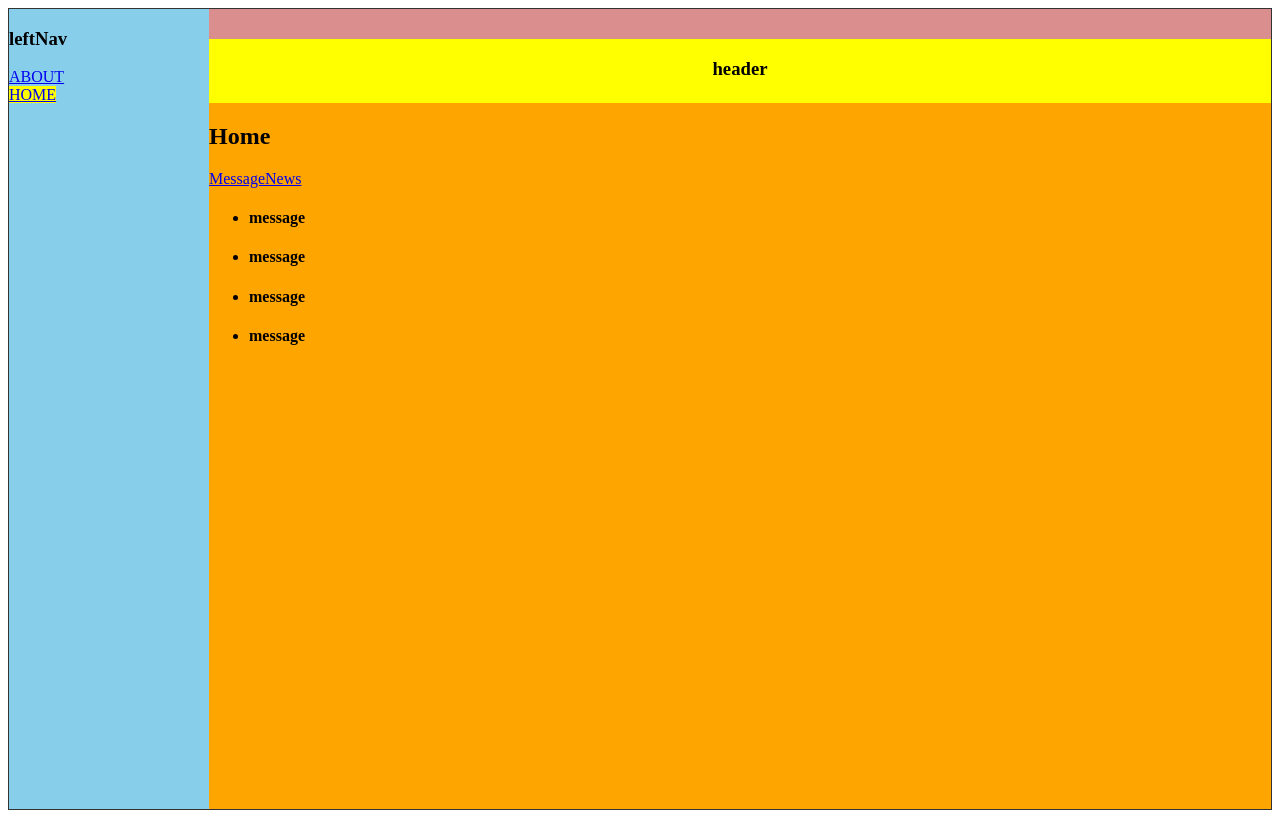
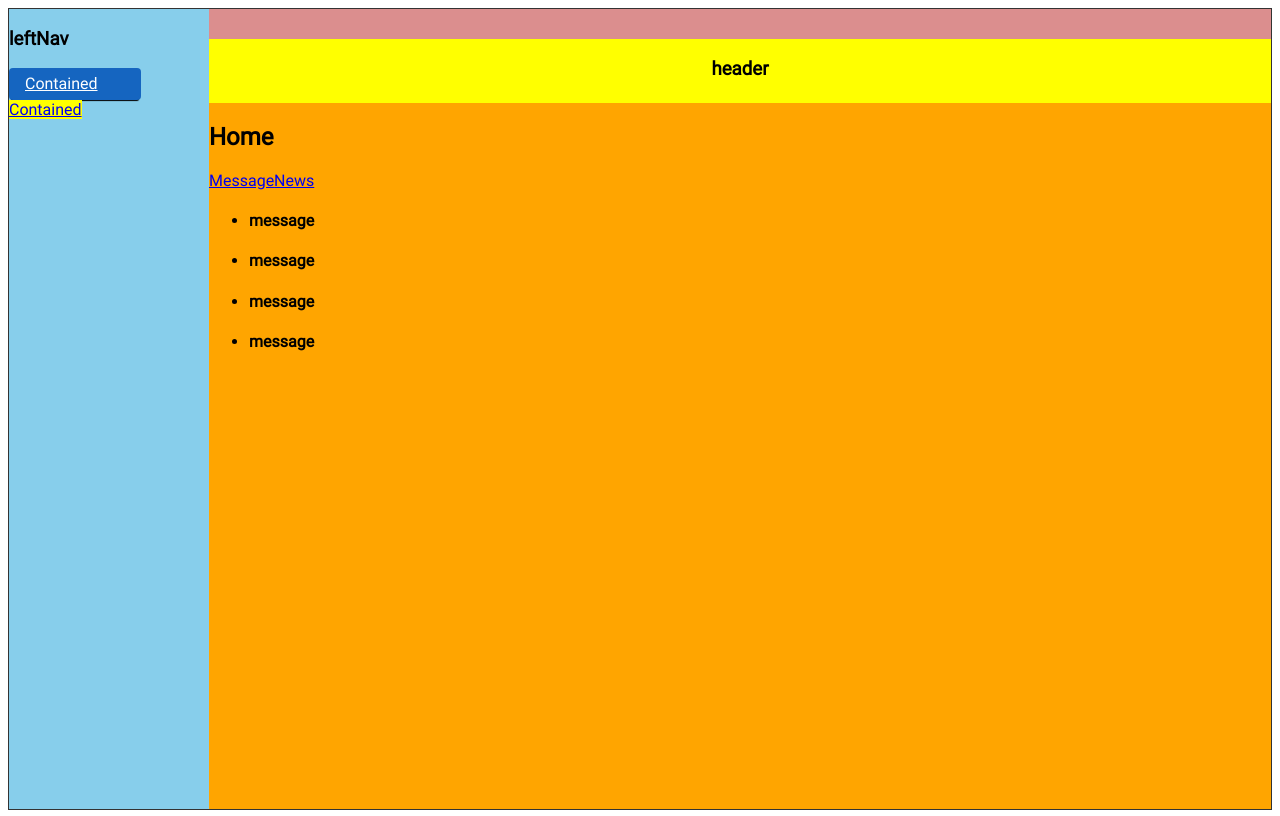
Before and after one commit to Fido-Wang/my-react-pratice, a React (Create React App) app: page /home in a window 1280 px wide. Built offline with nearby package versions, Linux system fonts and the light colour scheme.

Commit message:
修改字体 样式

```diff
--- a/src/App.css
+++ b/src/App.css
@@ -6,3 +6,13 @@
     background-color: #eee;
     display: flex;
 }
+
+@font-face {
+    font-family: 'myFamily';
+    src: url('./asset/fonts/Roboto-Regular.ttf');
+}
+
+/*全局字体*/
+* {
+    font-family: 'myFamily';
+}
--- a/src/component/main/index.css
+++ b/src/component/main/index.css
@@ -26,3 +26,16 @@
 .active {
     background-color: yellow;
 }
+.left-nav-button {
+    display: block;
+    width: 100px;
+    height: 20px;
+    background-color: rgb(21, 101, 192);
+    cursor: pointer;
+    padding: 6px 16px;
+    border-radius: 4px;
+    font-weight: 500;
+    align-items: center;
+    color: rgb(255, 255, 255);
+    box-shadow: rgb(0 0 0) 0px 3px 1px -2px;
+}
--- a/src/component/main/index.jsx
+++ b/src/component/main/index.jsx
@@ -14,7 +14,7 @@ class Main extends Component {
         return (
             <div className="container">
                     <div className="leftNav">
-                        <h3>leftNav</h3>
+                        <h3 >leftNav</h3>
                         {/*
                             activeClassName 当前的NavLink标签被选中的时候 就添加该属性值的className
                             activeClassName="active"  可以省略 因为默认选中NavLink标签会自动添加active 的className
@@ -28,10 +28,10 @@ class Main extends Component {
                         </NavLink>*/}
                         {/*<MyNavLink to="/about" children="ABOUT" />*/}
                         <div>
-                            <MyNavLink to="/about" >ABOUT</MyNavLink>
+                            <MyNavLink to="/about" className="left-nav-button">Contained</MyNavLink>
                         </div>
                         <div>
-                            <MyNavLink to="/home" >HOME</MyNavLink>
+                            <MyNavLink to="/home">Contained</MyNavLink>
                         </div>
                     </div>
                     <div className="rightContainer">
```
Also changed, not shown: src/asset/fonts/Roboto-Regular.ttf (added).
